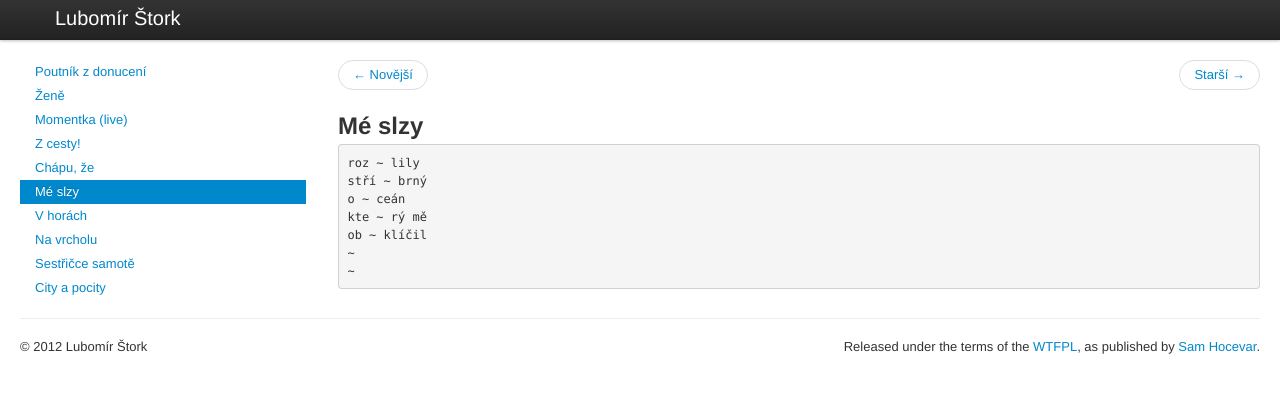
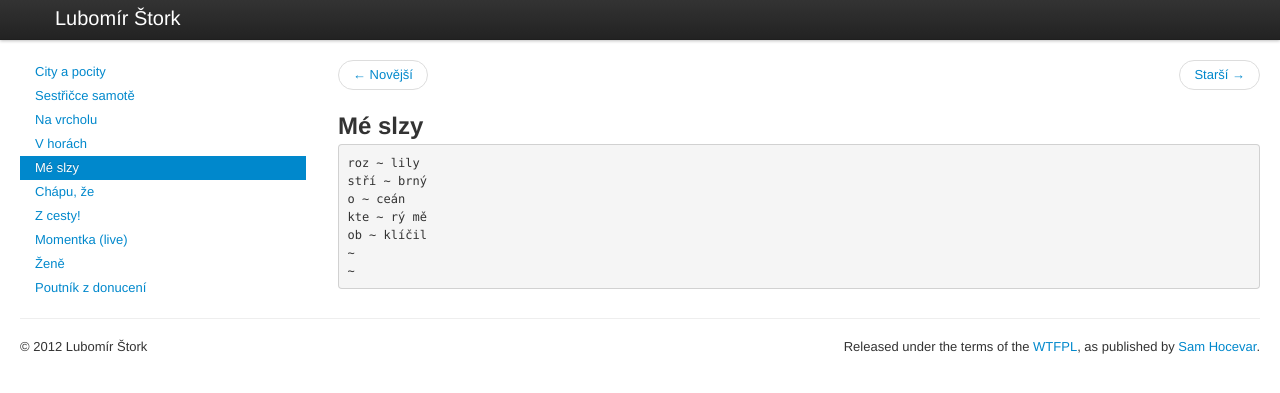
Before and after one commit to stork/stork.github.io, a Jekyll site: the page built from poems/_posts/2008-01-06-me-slzy.html, in a window 1280 px wide. Shown: the top 393 px of the page. Built offline with Jekyll 4.4.1, drawn with Linux system fonts in a browser that asks for light colours.

Commit message:
Change order of poems in sidebar

```diff
--- a/_includes/navigation-poems.html
+++ b/_includes/navigation-poems.html
@@ -1,6 +1,6 @@
 			<div class="sidebar-nav">
 				<ul class="nav nav-list">
-					{% for post in site.tags.poem reversed %}
+					{% for post in site.tags.poem %}
 						{% assign current = nil %}
 						{% if page.url == post.url %}
 							{% assign current = 'active' %}
```
